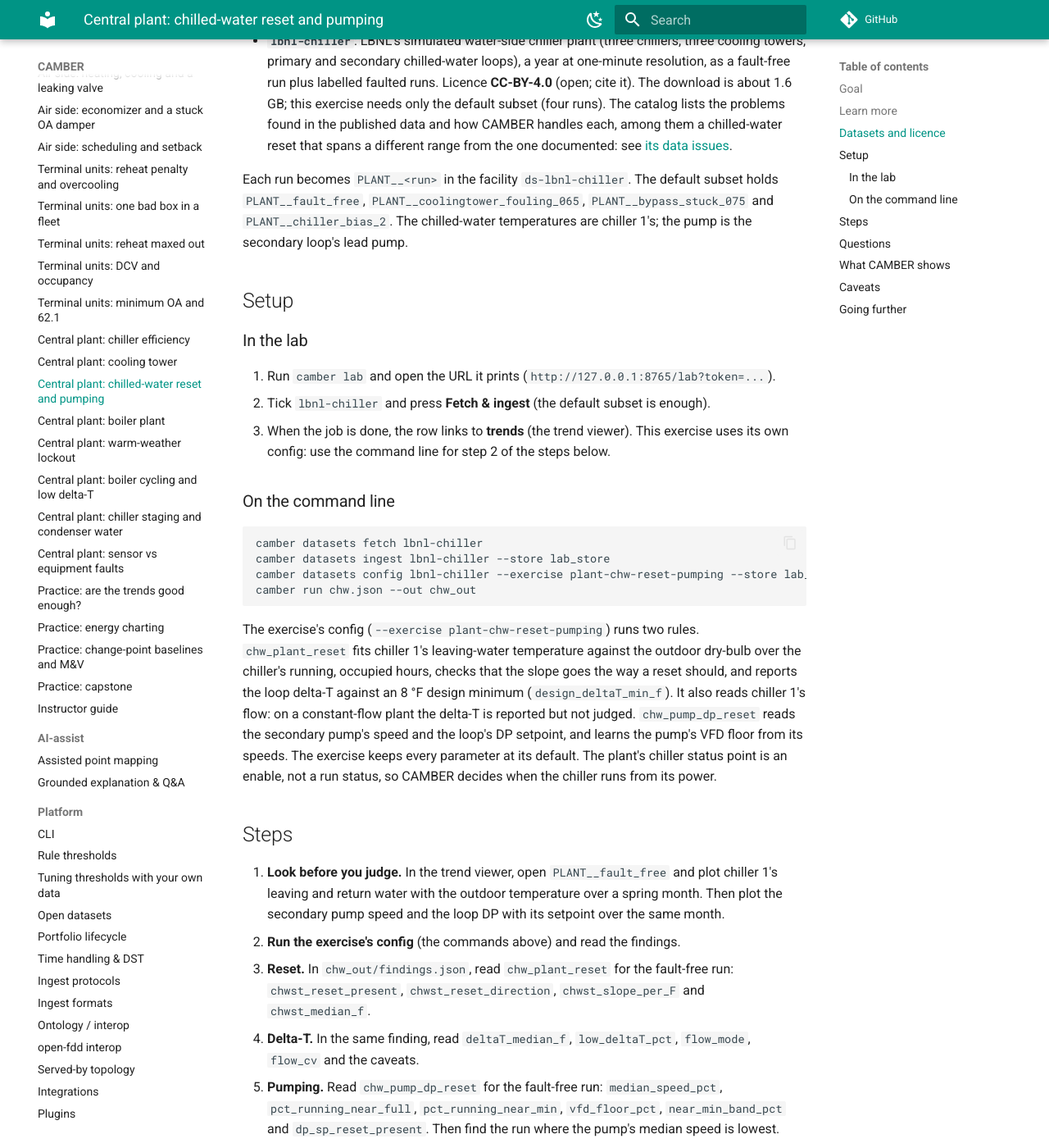
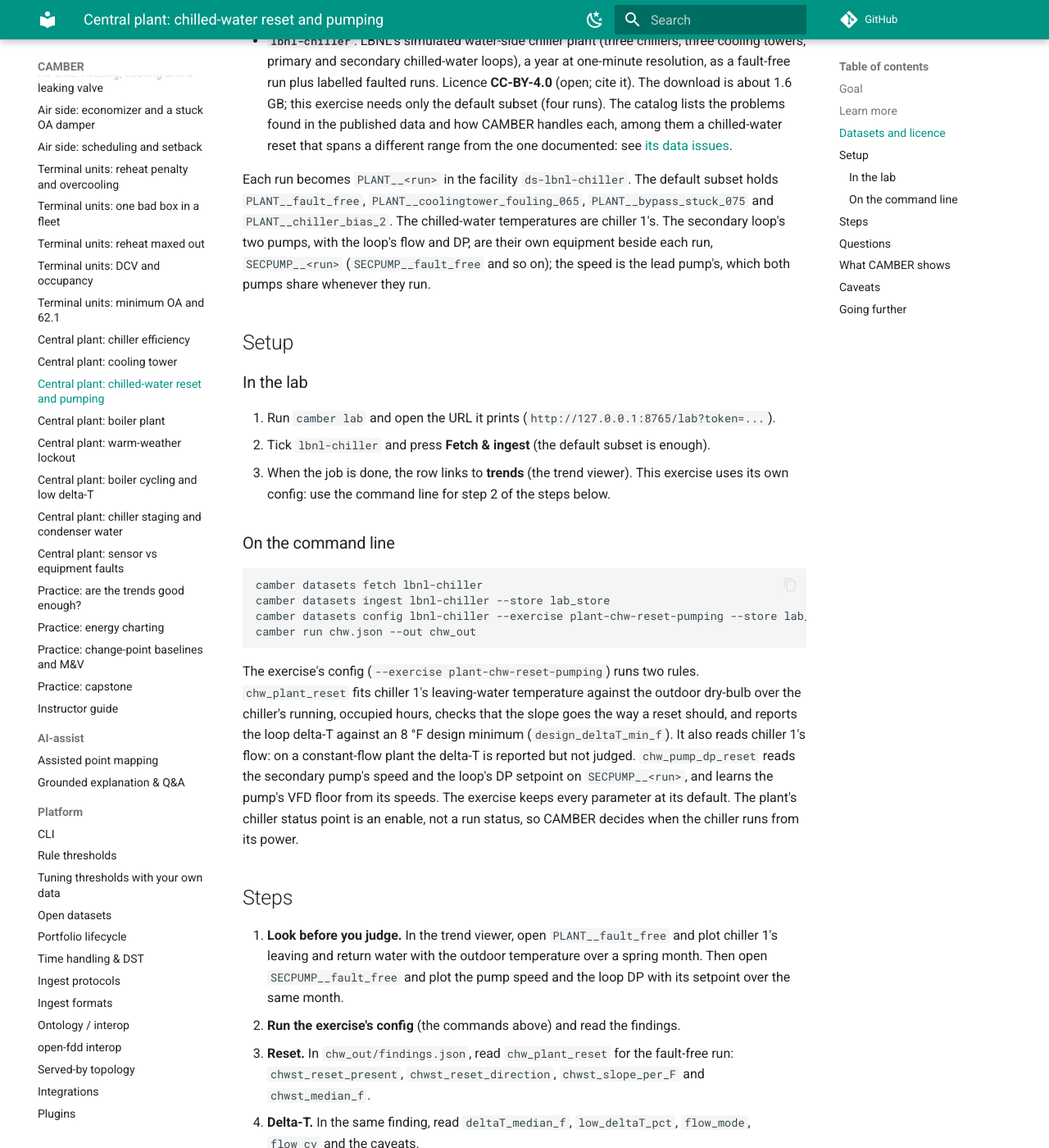
Before and after one commit to yroussev/camber, an MkDocs documentation site: the page built from docs/workbook/plant-chw-reset-pumping.md, in a window 1280 px wide and 1400 px high, scrolled down 763 px. Shown: the whole window at 82% size. Built offline with MkDocs 1.6.1 and Material for MkDocs 9.7.7, drawn with Linux system fonts in a browser that asks for light colours; comment, search, counter and statistics services are not loaded; some of the changed text lies outside the part shown.

Commit message:
Workbook: chw_pump_dp_reset answers read SECPUMP__<run> (#164)
The lbnl-chiller split moved the secondary pump speed and loop DP to
SECPUMP__<run>. The plant-chw-reset-pumping and plant-sensor-vs-equipment
answer keys now name SECPUMP__<run> for chw_pump_dp_reset, with the same
values. The offline stand-ins write SECPUMP__<run> (class CHW_PUMP) beside
PLANT__<run>, so offline and real data agree. The exercise pages and the
instructor key name the new equipment, the pumping page notes that the
speed holds its last value while the pumps are stopped (#180), and the
changelog records the move.

````diff
--- a/docs/workbook/plant-chw-reset-pumping.md
+++ b/docs/workbook/plant-chw-reset-pumping.md
@@ -34,8 +34,10 @@ Read these first (PNNL, free):
 
 Each run becomes `PLANT__<run>` in the facility `ds-lbnl-chiller`. The default subset holds
 `PLANT__fault_free`, `PLANT__coolingtower_fouling_065`, `PLANT__bypass_stuck_075` and
-`PLANT__chiller_bias_2`. The chilled-water temperatures are chiller 1's; the pump is the
-secondary loop's lead pump.
+`PLANT__chiller_bias_2`. The chilled-water temperatures are chiller 1's. The secondary loop's
+two pumps, with the loop's flow and DP, are their own equipment beside each run,
+`SECPUMP__<run>` (`SECPUMP__fault_free` and so on); the speed is the lead pump's, which both
+pumps share whenever they run.
 
 ## Setup
 
@@ -55,20 +57,21 @@ camber datasets config lbnl-chiller --exercise plant-chw-reset-pumping --store l
 camber run chw.json --out chw_out
 ```
 
-The exercise's config (`--exercise plant-chw-reset-pumping`) runs two rules. `chw_plant_reset`
-fits chiller 1's leaving-water temperature against the outdoor dry-bulb over the chiller's
-running, occupied hours, checks that the slope goes the way a reset should, and reports the
-loop delta-T against an 8 °F design minimum (`design_deltaT_min_f`). It also reads chiller 1's
-flow: on a constant-flow plant the delta-T is reported but not judged. `chw_pump_dp_reset` reads
-the secondary pump's speed and the loop's DP setpoint, and learns the pump's VFD floor from its
-speeds. The exercise keeps every parameter at its default. The plant's chiller status point is
+The exercise's config (`--exercise plant-chw-reset-pumping`) runs two rules. `chw_plant_reset` fits
+chiller 1's leaving-water temperature against the outdoor dry-bulb over the chiller's running,
+occupied hours, checks that the slope goes the way a reset should, and reports the loop delta-T
+against an 8 °F design minimum (`design_deltaT_min_f`). It also reads chiller 1's flow: on a
+constant-flow plant the delta-T is reported but not judged. `chw_pump_dp_reset` reads the secondary
+pump's speed and the loop's DP setpoint on `SECPUMP__<run>`, and learns the pump's VFD floor from
+its speeds. The exercise keeps every parameter at its default. The plant's chiller status point is
 an enable, not a run status, so CAMBER decides when the chiller runs from its power.
 
 ## Steps
 
 1. **Look before you judge.** In the trend viewer, open `PLANT__fault_free` and plot chiller 1's
-   leaving and return water with the outdoor temperature over a spring month. Then plot the
-   secondary pump speed and the loop DP with its setpoint over the same month.
+   leaving and return water with the outdoor temperature over a spring month. Then open
+   `SECPUMP__fault_free` and plot the pump speed and the loop DP with its setpoint over the same
+   month.
 2. **Run the exercise's config** (the commands above) and read the findings.
 3. **Reset.** In `chw_out/findings.json`, read `chw_plant_reset` for the fault-free run:
    `chwst_reset_present`, `chwst_reset_direction`, `chwst_slope_per_F` and `chwst_median_f`.
@@ -77,8 +80,9 @@ an enable, not a run status, so CAMBER decides when the chiller runs from its po
 5. **Pumping.** Read `chw_pump_dp_reset` for the fault-free run: `median_speed_pct`,
    `pct_running_near_full`, `pct_running_near_min`, `vfd_floor_pct`, `near_min_band_pct` and
    `dp_sp_reset_present`. Then find the run where the pump's median speed is lowest.
-6. **The stuck bypass.** Compare both findings for `PLANT__bypass_stuck_075` with the fault-free
-   run's.
+6. **The stuck bypass.** Compare both findings for the stuck bypass (`chw_plant_reset` on
+   `PLANT__bypass_stuck_075`, `chw_pump_dp_reset` on `SECPUMP__bypass_stuck_075`) with the
+   fault-free run's.
 
 ## Questions
 
@@ -127,6 +131,9 @@ an enable, not a run status, so CAMBER decides when the chiller runs from its po
 - The learned floor is a plateau in the speeds, not the drive's setting: a pump that rarely
   reaches its floor falls back to the 25 % band. Set `near_min_pct` from the VFD parameters when
   you know them.
+- The pumps report no usable run status, and their speed point holds its last value while they
+  are stopped, so the hours the rule counts near the minimum include stopped hours
+  ([#180](https://github.com/yroussev/camber/issues/180)).
 - The data are simulated: one plant, one climate, one control sequence.
 
 ## Going further
````
Also changed, not shown: CHANGELOG.md (+11 -0 lines), docs/workbook/instructor.md (+15 -14 lines), docs/workbook/plant-sensor-vs-equipment.md (+3 -1 lines), 3 other files.
